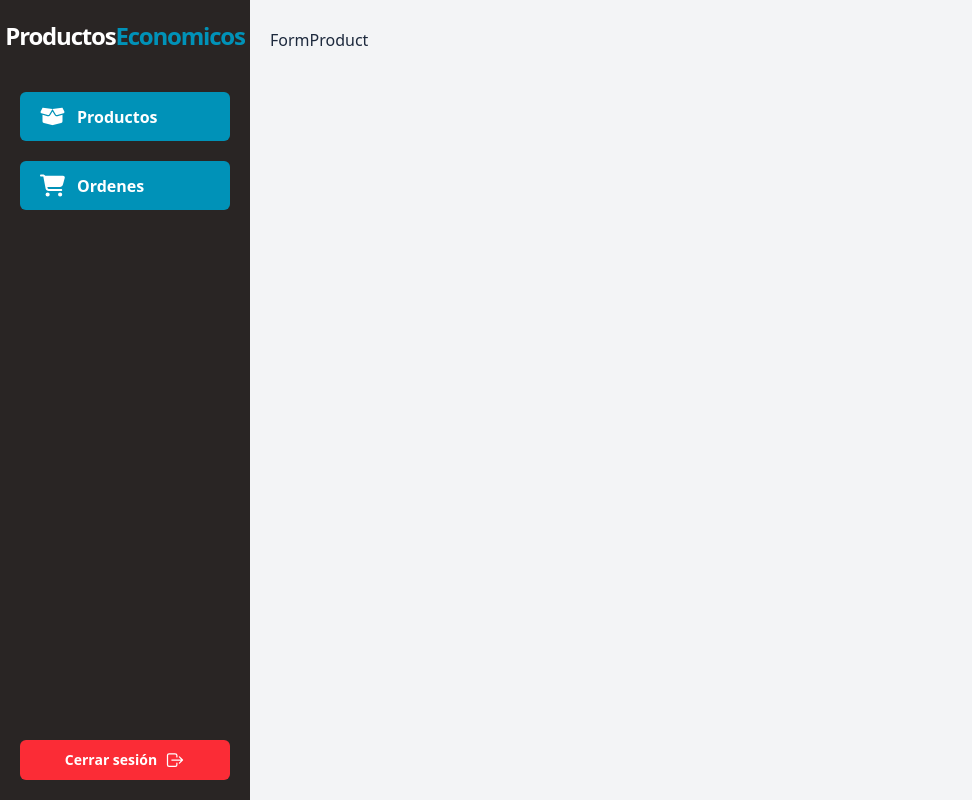
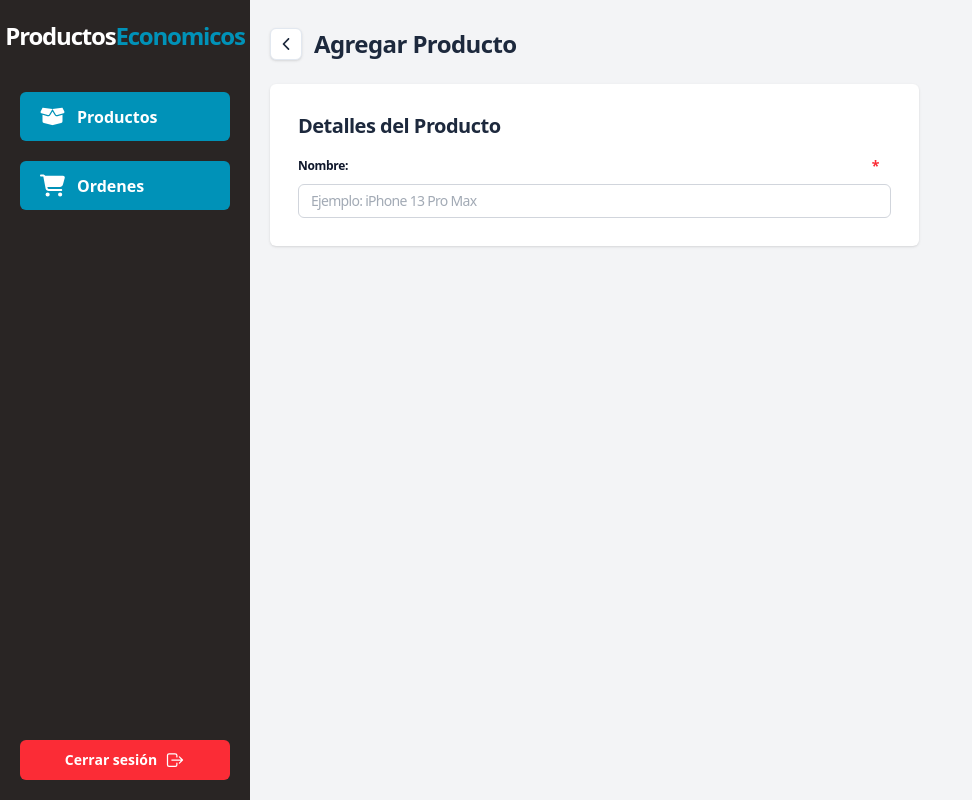
Before and after one commit to YohanOspina7/CelularesBaratos, a React (Vite) app: page /dashboard/productos/new in a window 1280 px wide. Shown: the whole page, without its empty margins (0-972 px from the left). Built offline with nearby package versions, Linux system fonts and the light colour scheme; no server answers.

Commit message:
Formulario Producto/Componente FormProduct

```diff
--- a/src/components/dashboard/index.ts
+++ b/src/components/dashboard/index.ts
@@ -5,4 +5,7 @@ export * from "./Sidebar";
 // PRODUCTOS
 export * from "./products/TableProduct";
 export * from "./products/CellTableProduct";
-export * from "./products/FormProduct"
+export * from "./products/FormProduct";
+export * from "./products/SectionFormProduct";
+export * from "./products/InputForm";
+export * from './products/FormProduct'
--- a/src/components/dashboard/products/FormProduct.tsx
+++ b/src/components/dashboard/products/FormProduct.tsx
@@ -1,5 +1,71 @@
-export const FormProduct = () => {
+import { zodResolver } from "@hookform/resolvers/zod";
+import { productSchema, type ProductFormValues } from "../../../lib/validators";
+import { IoIosArrowBack } from "react-icons/io";
+import { useNavigate } from "react-router-dom";
+import { SectionFormProduct } from "./SectionFormProduct";
+import { useForm } from "react-hook-form";
+import { InputForm } from "./InputForm";
+
+interface Props {
+  titleForm: string;
+}
+
+export const FormProduct = ({ titleForm }: Props) => {
+  const {
+    register,
+    handleSubmit,
+    formState: { errors },
+    setValue,
+    watch,
+    control,
+  } = useForm<ProductFormValues>({
+    resolver: zodResolver(productSchema),
+  });
+
+  const navigate = useNavigate();
+
+  const onSubmit = handleSubmit((data) => {
+    console.log(data);
+  });
+
   return (
-    <div>FormProduct</div>
-  )
-}
+    <div className="relative flex flex-col gap-6">
+      <div className="flex items-center justify-between">
+        <div className="flex items-center gap-3">
+          <button
+            className="bg-white p-1.5 rounded-md shadow-sm border border-slate-200 transition-all group-hover:scale-105"
+            onClick={() => navigate(-1)}
+          >
+            <IoIosArrowBack
+              size={18}
+              className="transition-all group-hover:scale-125"
+            />
+          </button>
+          <h2 className="text-2xl font-bold tracking-tight capitalize">
+            {titleForm}
+          </h2>
+        </div>
+      </div>
+
+      <form
+        className="grid flex-1 grid-cols-1 gap-8 lg:grid-cols-3 auto-rows-max"
+        onSubmit={onSubmit}
+      >
+        <SectionFormProduct
+          titleSection="Detalles del Producto"
+          className="lg:col-span-2 lg:row-span-2"
+        >
+          <InputForm
+            type="text"
+            placeholder="Ejemplo: iPhone 13 Pro Max"
+            label="nombre"
+            name="name"
+            register={register}
+            errors={errors}
+            required
+          />
+        </SectionFormProduct>
+      </form>
+    </div>
+  );
+};
--- /dev/null
+++ b/src/components/dashboard/products/InputForm.tsx
@@ -0,0 +1,58 @@
+import type { FieldErrors, UseFormRegister } from "react-hook-form";
+import type { ProductFormValues } from "../../../lib/validators";
+
+interface Props {
+  className?: string;
+  label: string;
+  placeholder?: string;
+  type: string;
+  name: keyof ProductFormValues;
+  register: UseFormRegister<ProductFormValues>;
+  errors: FieldErrors<ProductFormValues>;
+  required?: boolean;
+}
+
+export const InputForm = ({
+  className,
+  label,
+  placeholder,
+  type,
+  name,
+  register,
+  errors,
+  required,
+}: Props) => {
+  return (
+    <div className="flex flex-col gap-2">
+      <div className="flex items-center justify-between">
+        <label
+          htmlFor={name}
+          className="text-xs font-bold tracking-tight capitalize text-slate-900"
+        >
+          {label}:
+        </label>
+
+        {required && (
+          <span
+            className={`${required && "text-red-500 text-sm mr-3"} font-bold self-end`}
+          >
+            *
+          </span>
+        )}
+      </div>
+
+      <div
+        className={`border border-gray-300 rounded-md overflow-hidden gap-5 items-center ${errors[name] ? "border-red-500" : ""}`}
+      >
+        <input
+          type={type}
+          placeholder={placeholder}
+          id={name}
+          className={`py-1.5 text-sm px-3 font-medium tracking-tighter w-full text-slate-600 outline-none focus:outline-none ${className}`}
+          autoComplete="off"
+          {...register(name)}
+        />
+      </div>
+    </div>
+  );
+};
--- /dev/null
+++ b/src/components/dashboard/products/SectionFormProduct.tsx
@@ -0,0 +1,26 @@
+import type { ReactNode } from "react";
+
+interface Props {
+  className?: string;
+  titleSection?: string;
+  children: ReactNode;
+}
+
+export const SectionFormProduct = ({
+  className,
+  titleSection,
+  children,
+}: Props) => {
+  return (
+    <div
+      className={`flex flex-col gap-4 bg-white border-gray-300 rounded-md shadow-sm p-7 h-fit ${className}`}
+    >
+        {titleSection && (
+            <h2 className="text-xl font-bold tracking-tight">
+                {titleSection}
+            </h2>
+        )}
+      {children}
+    </div>
+  );
+};
--- a/src/pages/dashboard/DashboardNewProductPage.tsx
+++ b/src/pages/dashboard/DashboardNewProductPage.tsx
@@ -1,9 +1,9 @@
-import { FormProduct } from "../../components/dashboard"
+import { FormProduct } from "../../components/dashboard";
 
 export const DashboardNewProductPage = () => {
   return (
     <div>
-      <FormProduct />
+      <FormProduct titleForm="Agregar Producto" />
     </div>
-  )
-}
+  );
+};
```
